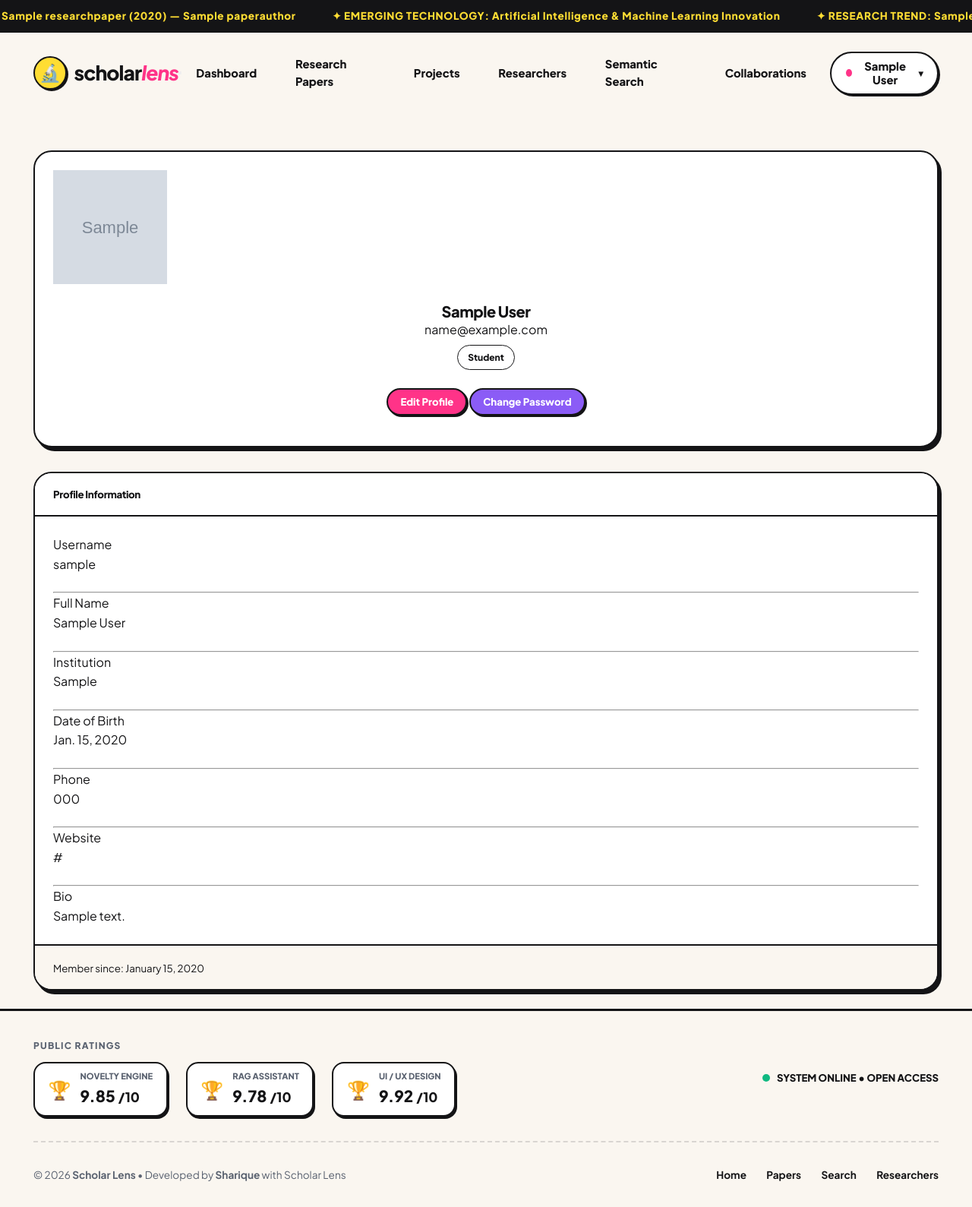
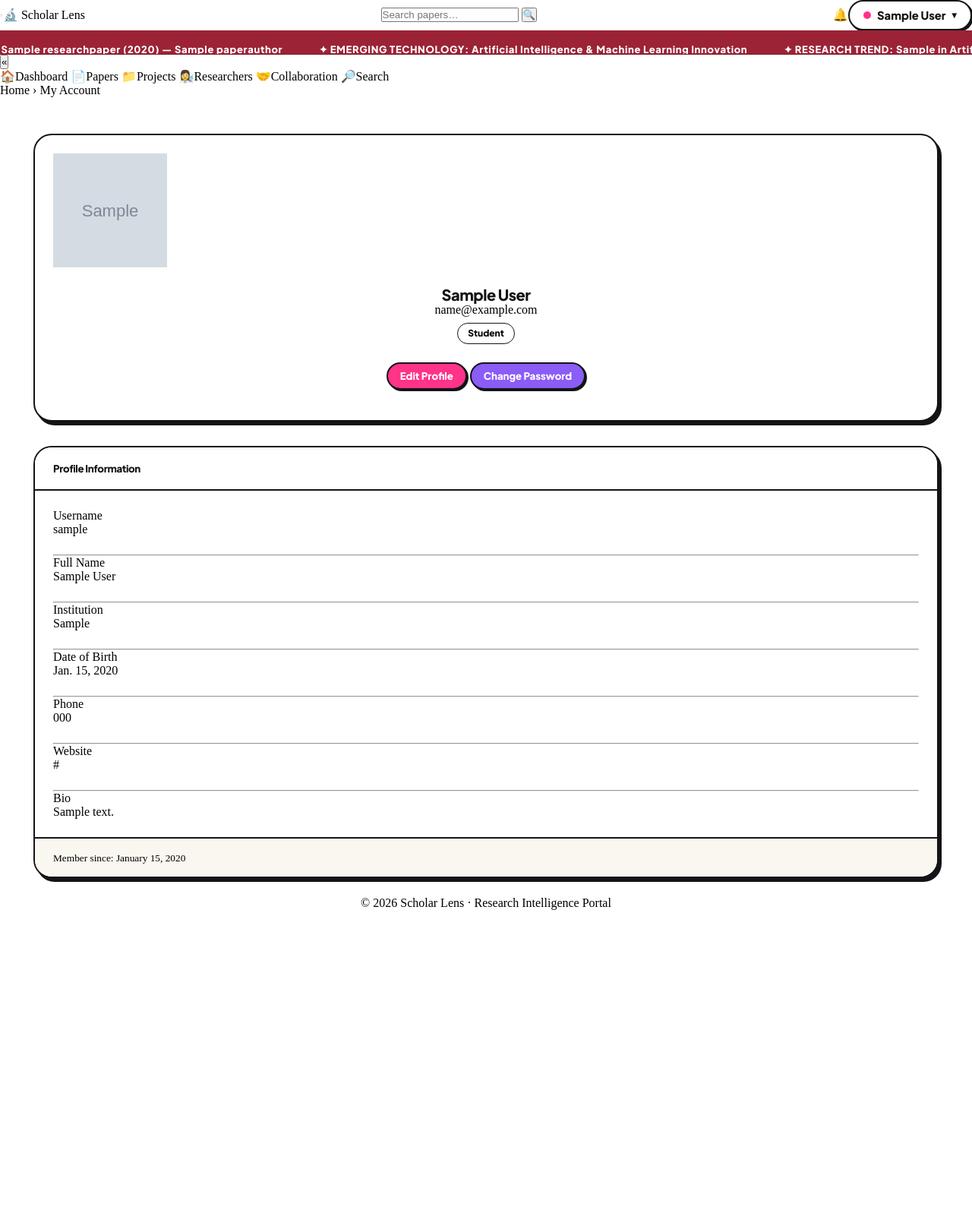
Before and after one commit to Sharique002/Scholar_Lens, a Django app: page /accounts/profile/ in a window 1280 px wide. Shown: the whole page at 76% size. After the commit the page ends 1198 px from the top, so only its background shows below. Run offline with Django 4.2, Linux system fonts and the light colour scheme; a user stored in the database is signed in; tables that the repository leaves empty hold one stand-in row (values such as "Sample post"); grey boxes marked "Sample" are stand-in pictures.

Commit message:
feat(ui): simple UMS header + 7-item sidebar shell

```diff
--- /dev/null
+++ b/static/css/ums.css
@@ -0,0 +1,34 @@
+/* Scholar Lens — LPU UMS-Inspired Design System & Layout */
+:root {
+    --primary: #9B2335;
+    --primary-dark: #7A1B29;
+    --primary-light: #FBEFF1;
+    --color-orange: #F37021;
+    --color-orange-dark: #E0601A;
+    --color-text-dark: #1F2328;
+    --color-muted: #5B6270;
+    --border-color: #E2E4E8;
+    --bg-page: #F5F5F7;
+    --bg-card: #FFFFFF;
+}
+
+.top-marquee-strip {
+    background-color: var(--primary);
+    color: #FFFFFF;
+    font-size: 13px;
+    height: 32px;
+    line-height: 32px;
+    overflow: hidden;
+    position: relative;
+    border-bottom: 1px solid var(--primary-dark);
+}
+
+.marquee-track {
+    animation-duration: 75s !important;
+}
+
+@media (prefers-reduced-motion: reduce) {
+    .marquee-track {
+        animation: none !important;
+    }
+}
--- a/static/js/main.js
+++ b/static/js/main.js
@@ -157,6 +157,31 @@ document.addEventListener('DOMContentLoaded', () => {
             }
         });
     }
+
+    // 11. Desktop Sidebar Collapse (LPU UMS Shell)
+    const sidebarCollapseBtn = document.getElementById('sidebarCollapse');
+    if (sidebarCollapseBtn) {
+        try {
+            const savedState = localStorage.getItem('ums-sidebar');
+            if (savedState === '1') {
+                document.body.classList.add('sidebar-collapsed');
+                sidebarCollapseBtn.setAttribute('aria-expanded', 'false');
+                sidebarCollapseBtn.textContent = '»';
+            } else {
+                sidebarCollapseBtn.setAttribute('aria-expanded', 'true');
+                sidebarCollapseBtn.textContent = '«';
+            }
+        } catch (e) {}
+
+        sidebarCollapseBtn.addEventListener('click', () => {
+            const isCollapsed = document.body.classList.toggle('sidebar-collapsed');
+            sidebarCollapseBtn.setAttribute('aria-expanded', isCollapsed ? 'false' : 'true');
+            sidebarCollapseBtn.textContent = isCollapsed ? '»' : '«';
+            try {
+                localStorage.setItem('ums-sidebar', isCollapsed ? '1' : '0');
+            } catch (e) {}
+        });
+    }
 });
 
 // CSRF Token Helper for AJAX
--- a/templates/base.html
+++ b/templates/base.html
@@ -3,83 +3,126 @@
 <head>
     <meta charset="UTF-8">
     <meta name="viewport" content="width=device-width, initial-scale=1.0">
-    <title>{% block title %}Scholar Lens — AI Research Intelligence & Novelty Platform{% endblock %}</title>
+    <title>{% block title %}Scholar Lens — Research Intelligence & Collaboration Hub{% endblock %}</title>
     {% load static %}
-    <!-- Google Fonts: Plus Jakarta Sans (Tall, punchy modern display & body), Caveat (Editorial Handwritten) -->
+    <!-- Google Fonts: Plus Jakarta Sans -->
     <link rel="preconnect" href="https://fonts.googleapis.com">
     <link rel="preconnect" href="https://fonts.gstatic.com" crossorigin>
-    <link href="https://fonts.googleapis.com/css2?family=Caveat:wght@600;700&family=Plus+Jakarta+Sans:ital,wght@0,400;0,500;0,600;0,700;0,800;0,900;1,700;1,800&display=swap" rel="stylesheet">
-    <link rel="stylesheet" href="{% static 'css/style.css' %}?v=1.6">
+    <link href="https://fonts.googleapis.com/css2?family=Plus+Jakarta+Sans:ital,wght@0,400;0,500;0,600;0,700;0,800;1,500;1,700&display=swap" rel="stylesheet">
+    <link rel="stylesheet" href="{% static 'css/style.css' %}?v=1.7">
+    <link rel="stylesheet" href="{% static 'css/ums.css' %}?v=1.0">
     <script src="https://cdn.jsdelivr.net/npm/chart.js"></script>
-    <style>
-        .marquee-track {
-            animation-duration: 75s !important;
-        }
-    </style>
     {% block extra_css %}{% endblock %}
 </head>
-<body class="site-body">
+<body class="ums-body">
+    <!-- University Top Header -->
+    <header class="ums-header">
+        <div class="ums-header-inner flex justify-between align-center">
+            <div class="ums-header-left flex align-center">
+                {% if user.is_authenticated %}
+                <button class="mobile-menu-btn" id="mobileMenuBtn" aria-label="Toggle navigation">
+                    <span class="hamburger"></span>
+                </button>
+                {% endif %}
+                <a href="{% if user.is_authenticated %}{% url 'dashboard:home' %}{% else %}{% url 'dashboard:landing' %}{% endif %}" class="ums-brand">
+                    <span class="ums-brand-icon">🔬</span>
+                    <span class="ums-brand-text">Scholar <span class="ums-brand-accent">Lens</span></span>
+                </a>
+            </div>
+
+            <div class="ums-header-center">
+                {% if user.is_authenticated %}
+                <form action="{% url 'search:search' %}" method="get" class="ums-header-search" role="search">
+                    <input type="text" name="q" placeholder="Search papers…" aria-label="Search papers">
+                    <button type="submit" aria-label="Submit search">🔍</button>
+                </form>
+                {% endif %}
+            </div>
+
+            <div class="ums-header-right flex align-center">
+                {% if user.is_authenticated %}
+                <a href="{% url 'dashboard:notifications' %}" class="ums-bell" aria-label="Notifications" title="Notifications">
+                    <span class="ums-bell-icon">🔔</span>
+                </a>
+
+                <div class="nav-dropdown ums-account-dropdown">
+                    <button class="nav-pill-link user-pill-btn dropdown-toggle" aria-haspopup="true" aria-expanded="false">
+                        <span class="avatar-dot"></span>
+                        <span class="ums-user-name">{{ user.get_full_name|default:user.username }}</span>
+                        <span class="dropdown-chevron">▾</span>
+                    </button>
+                    <div class="dropdown-menu dropdown-menu-right">
+                        <a href="{% url 'accounts:profile' %}" class="dropdown-item">👤 My Profile</a>
+                        <a href="{% url 'researchers:edit_profile' %}" class="dropdown-item">🎓 Researcher Profile</a>
+                        <a href="{% url 'dashboard:settings' %}" class="dropdown-item">⚙️ Settings</a>
+                        <a href="{% url 'accounts:change_password' %}" class="dropdown-item">🔑 Change Password</a>
+                        {% if user.is_staff %}
+                        <hr class="dropdown-divider">
+                        <a href="{% url 'admin:index' %}" class="dropdown-item">🛡️ Admin Panel</a>
+                        {% endif %}
+                        <hr class="dropdown-divider">
+                        <a href="{% url 'accounts:logout' %}" class="dropdown-item text-danger">🚪 Logout</a>
+                    </div>
+                </div>
+                {% else %}
+                <a href="{% url 'accounts:login' %}" class="nav-pill-link">Sign In</a>
+                <a href="{% url 'accounts:register' %}" class="btn btn-pill-primary">Register</a>
+                {% endif %}
+            </div>
+        </div>
+    </header>
+
     <!-- Top Announcement / Marquee Strip -->
     <div class="top-marquee-strip">
         <div class="marquee-track">
             {% for item in marquee_items %}
                 <span>{{ item }}</span>
             {% endfor %}
-            <!-- duplicate for smooth infinite loop -->
             {% for item in marquee_items %}
                 <span>{{ item }}</span>
             {% endfor %}
         </div>
     </div>
 
-    <!-- Main Navigation Bar -->
-    <nav class="navbar">
-        <div class="container flex justify-between align-center">
-            <a href="{% url 'dashboard:landing' %}" class="navbar-brand">
-                <span class="brand-badge-icon">🔬</span>
-                <span class="brand-text">scholar<span class="brand-highlight">lens</span></span>
-            </a>
+    <!-- Main Application Shell Layout -->
+    <div class="ums-layout">
+        {% if user.is_authenticated %}
+        <aside class="ums-sidebar" id="navLinks" aria-label="Main sidebar navigation">
+            <button id="sidebarCollapse" class="ums-sidebar-collapse" aria-label="Collapse menu" title="Collapse menu" aria-expanded="true">«</button>
+            <nav class="ums-sidebar-nav">
+                <a href="{% url 'dashboard:home' %}" class="ums-nav-link{% if request.resolver_match.app_name == 'dashboard' %} is-active{% endif %}" title="Dashboard" aria-label="Dashboard"><span class="ums-nav-icon" aria-hidden="true">🏠</span><span class="ums-nav-label">Dashboard</span></a>
+                <a href="{% url 'papers:list' %}" class="ums-nav-link{% if request.resolver_match.app_name == 'papers' or request.resolver_match.app_name == 'ai_engine' or request.resolver_match.app_name == 'evaluation' %} is-active{% endif %}" title="Papers" aria-label="Papers"><span class="ums-nav-icon" aria-hidden="true">📄</span><span class="ums-nav-label">Papers</span></a>
+                <a href="{% url 'projects:list' %}" class="ums-nav-link{% if request.resolver_match.app_name == 'projects' %} is-active{% endif %}" title="Projects" aria-label="Projects"><span class="ums-nav-icon" aria-hidden="true">📁</span><span class="ums-nav-label">Projects</span></a>
+                <a href="{% url 'researchers:list' %}" class="ums-nav-link{% if request.resolver_match.app_name == 'researchers' %} is-active{% endif %}" title="Researchers" aria-label="Researchers"><span class="ums-nav-icon" aria-hidden="true">👩‍🔬</span><span class="ums-nav-label">Researchers</span></a>
+                <a href="{% url 'collaboration:list' %}" class="ums-nav-link{% if request.resolver_match.app_name == 'collaboration' %} is-active{% endif %}" title="Collaboration" aria-label="Collaboration"><span class="ums-nav-icon" aria-hidden="true">🤝</span><span class="ums-nav-label">Collaboration</span></a>
+                <a href="{% url 'search:search' %}" class="ums-nav-link{% if request.resolver_match.app_name == 'search' %} is-active{% endif %}" title="Search" aria-label="Search"><span class="ums-nav-icon" aria-hidden="true">🔎</span><span class="ums-nav-label">Search</span></a>
+            </nav>
+        </aside>
+        {% endif %}
 
-            <button class="mobile-menu-btn" id="mobileMenuBtn" aria-label="Toggle navigation">
-                <span class="hamburger"></span>
-            </button>
-
-            <div class="nav-links" id="navLinks">
-                {% if user.is_authenticated %}
-                    <a href="{% url 'dashboard:home' %}" class="nav-pill-link">Dashboard</a>
-                    <a href="{% url 'papers:list' %}" class="nav-pill-link">Research Papers</a>
-                    <a href="{% url 'projects:list' %}" class="nav-pill-link">Projects</a>
-                    <a href="{% url 'researchers:list' %}" class="nav-pill-link">Researchers</a>
-                    <a href="{% url 'search:search' %}" class="nav-pill-link">Semantic Search</a>
-                    <a href="{% url 'collaboration:list' %}" class="nav-pill-link">Collaborations</a>
-
-                    <div class="nav-dropdown">
-                        <button class="nav-pill-link user-pill-btn dropdown-toggle">
-                            <span class="avatar-dot"></span>
-                            {{ user.get_full_name|default:user.username }}
-                            <span class="dropdown-chevron">▾</span>
-                        </button>
-                        <div class="dropdown-menu">
-                            <a href="{% url 'accounts:profile' %}" class="dropdown-item">👤 Profile</a>
-                            <a href="{% url 'dashboard:notifications' %}" class="dropdown-item">
-                                🔔 Notifications
-                            </a>
-                            <a href="{% url 'dashboard:settings' %}" class="dropdown-item">⚙️ Settings</a>
-                            <hr class="dropdown-divider">
-                            <a href="{% url 'accounts:logout' %}" class="dropdown-item text-danger">🚪 Logout</a>
-                        </div>
-                    </div>
-                {% else %}
-                    <a href="{% url 'papers:list' %}" class="nav-pill-link">Research Papers</a>
-                    <a href="{% url 'projects:list' %}" class="nav-pill-link">Projects</a>
-                    <a href="{% url 'researchers:list' %}" class="nav-pill-link">Researchers</a>
-                    <a href="{% url 'search:search' %}" class="nav-pill-link">Semantic Search</a>
-                    <a href="{% url 'accounts:login' %}" class="nav-pill-link">Sign In</a>
-                    <a href="{% url 'accounts:register' %}" class="btn btn-pill-primary">Get Started ➔</a>
-                {% endif %}
-            </div>
-        </div>
+        <main class="ums-main{% if not user.is_authenticated %} ums-main--full{% endif %}">
+            {% block breadcrumb %}
+            <nav class="ums-breadcrumb" aria-label="Breadcrumb">
+                <a href="{% if user.is_authenticated %}{% url 'dashboard:home' %}{% else %}{% url 'dashboard:landing' %}{% endif %}">Home</a>
+                <span class="ums-breadcrumb-sep">›</span>
+                <span class="ums-breadcrumb-current">
+                    {% if request.resolver_match.app_name == 'dashboard' %}Dashboard
+                    {% elif request.resolver_match.app_name == 'papers' %}Papers
+                    {% elif request.resolver_match.app_name == 'projects' %}Projects
+                    {% elif request.resolver_match.app_name == 'researchers' %}Researchers
+                    {% elif request.resolver_match.app_name == 'collaboration' %}Collaboration
+                    {% elif request.resolver_match.app_name == 'facilities' %}Facilities
+                    {% elif request.resolver_match.app_name == 'funding' %}Funding
+                    {% elif request.resolver_match.app_name == 'opportunities' %}Openings
+                    {% elif request.resolver_match.app_name == 'analytics' %}Reports
+                    {% elif request.resolver_match.app_name == 'search' %}Search
+                    {% elif request.resolver_match.app_name == 'ai_engine' %}AI Tools
+                    {% elif request.resolver_match.app_name == 'evaluation' %}Evaluation
+                    {% elif request.resolver_match.app_name == 'accounts' %}My Account
+                    {% else %}Portal{% endif %}
+                </span>
             </nav>
+            {% endblock %}
 
             <!-- Global Messages Container -->
             <div class="messages-container container">
@@ -94,62 +137,19 @@
                 {% endif %}
             </div>
 
-    <!-- Main Content Area -->
-    <main class="main-content">
+            <!-- Main Page Content Block -->
             {% block content %}{% endblock %}
         </main>
-
-    <!-- Retro-Modern / Award-Winning Editorial Footer -->
-    <footer class="site-footer">
-        <div class="container">
-
-            <!-- Public Awards / Metrics Bar -->
-            <div class="footer-awards-bar">
-                <div class="awards-left">
-                    <span class="awards-title">PUBLIC RATINGS</span>
-                    <div class="award-badges-row">
-                        <div class="award-badge">
-                            <span class="trophy-icon">🏆</span>
-                            <div class="award-info">
-                                <span class="award-name">NOVELTY ENGINE</span>
-                                <span class="award-score">9.85 <small>/10</small></span>
-                            </div>
-                        </div>
-                        <div class="award-badge">
-                            <span class="trophy-icon">🏆</span>
-                            <div class="award-info">
-                                <span class="award-name">RAG ASSISTANT</span>
-                                <span class="award-score">9.78 <small>/10</small></span>
-                            </div>
-                        </div>
-                        <div class="award-badge">
-                            <span class="trophy-icon">🏆</span>
-                            <div class="award-info">
-                                <span class="award-name">UI / UX DESIGN</span>
-                                <span class="award-score">9.92 <small>/10</small></span>
-                            </div>
-                        </div>
-                    </div>
-                </div>
-                <div class="awards-right">
-                    <span class="status-indicator-dot"></span> SYSTEM ONLINE &bull; OPEN ACCESS
-                </div>
     </div>
 
-            <!-- Bottom Copyright -->
-            <div class="footer-bottom-row">
-                <p>&copy; {% now "Y" %} <strong>Scholar Lens</strong> &bull; Developed by <strong>Sharique</strong> with Scholar Lens</p>
-                <div class="footer-bottom-links">
-                    <a href="{% url 'dashboard:landing' %}">Home</a>
-                    <a href="{% url 'papers:list' %}">Papers</a>
-                    <a href="{% url 'search:search' %}">Search</a>
-                    <a href="{% url 'researchers:list' %}">Researchers</a>
-                </div>
-            </div>
+    <!-- Clean Institutional Footer -->
+    <footer class="ums-footer">
+        <div class="container text-center">
+            <p>&copy; {% now "Y" %} Scholar Lens &middot; Research Intelligence Portal</p>
         </div>
     </footer>
 
-    <script src="{% static 'js/main.js' %}"></script>
+    <script src="{% static 'js/main.js' %}?v=1.1"></script>
     <script src="{% static 'js/charts.js' %}"></script>
     {% block extra_js %}{% endblock %}
 </body>
```
Also changed, not shown: docs/plans/2026-10-31-scholar-lens-ums-shell.md (+2 -2 lines), tests/test_ums_shell.py (added, +59 -0 lines). Lines whose indentation alone changed are shown as unchanged.
